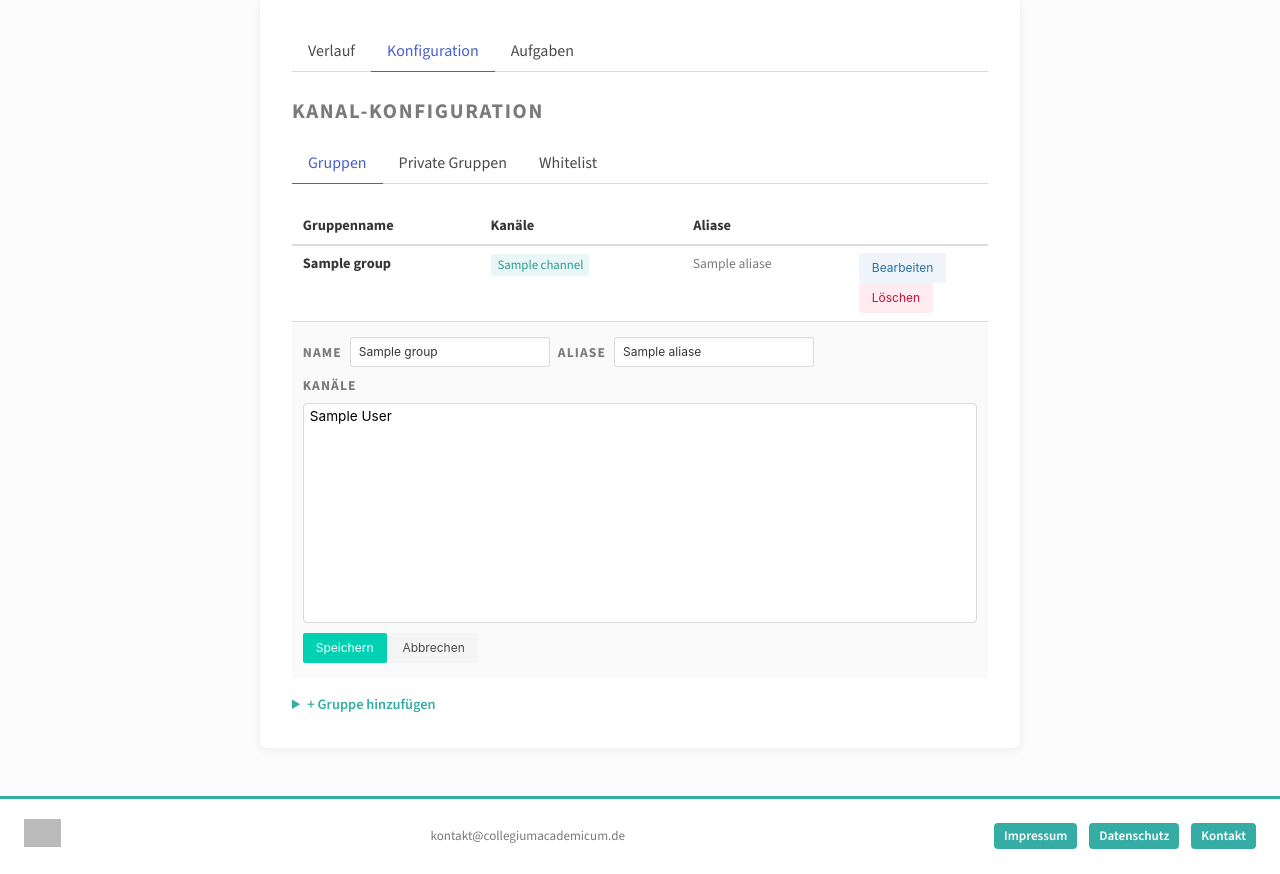
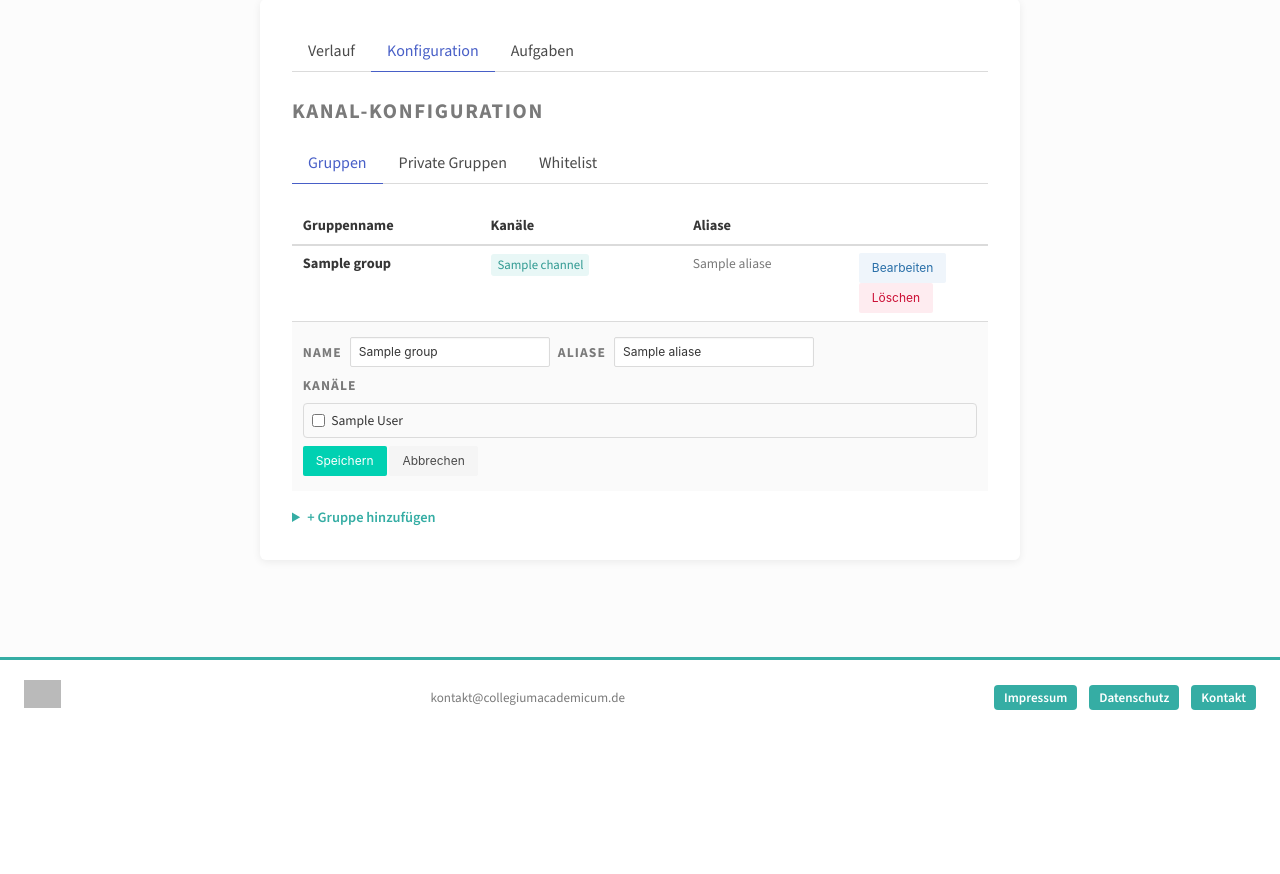
Before and after one commit to CollegiumAcademicum/mattermost_bots, a Django app: page /admin-dashboard/config/ in a window 1280 px wide, after a click on "Bearbeiten". Shown: the part 65-939 px from the top of the page. After the commit the page ends 775 px from the top, so only its background shows below. Run offline with Django 4.2, Linux system fonts and the light colour scheme; a user stored in the database is signed in; tables that the repository leaves empty hold one stand-in row (values such as "Sample post"); a database or web service that is not in the repository returns one stand-in record (values such as "Sample title"); data that the repository does not hold is empty; parts of the project's set-up code (start-up, migrations or seed data) failed here and were passed over; grey boxes are pictures that could not be loaded.

Commit message:
feat(webui): replace multi-select with checkboxes for channel selection in admin config
Co-Authored-By: Claude Sonnet 4.6 <noreply@anthropic.com>
Claude-Session: https://claude.ai/code/session_01EoA6cNVy2p8nGaY86if94K

```diff
--- a/webui/broadcast/admin_dashboard/templates/admin_dashboard/config.html
+++ b/webui/broadcast/admin_dashboard/templates/admin_dashboard/config.html
@@ -81,15 +81,16 @@
               </div>
               <div>
                 <label class="ca-label" style="font-size:0.85rem;">Kanäle</label>
-                <select name="channels" multiple size="10"
-                  style="width:100%;height:220px;font-size:0.85rem;border:1px solid #dbdbdb;border-radius:4px;padding:4px;">
+                <div style="overflow-y:auto;max-height:220px;border:1px solid #dbdbdb;border-radius:4px;padding:4px;">
                   {% for ch in all_channels %}
-                  <option value="{{ ch.id }}"
-                    {% if ch.id in entry.channels %}selected{% endif %}>
+                  <label style="display:flex;align-items:center;gap:0.4rem;padding:2px 4px;font-size:0.85rem;cursor:pointer;">
+                    <input type="checkbox" name="channels" value="{{ ch.id }}"
+                      {% if ch.id in entry.channels %}checked{% endif %}
+                      style="accent-color:var(--ca-teal);">
                     {{ ch.display_name }}
-                  </option>
+                  </label>
                   {% endfor %}
-                </select>
+                </div>
               </div>
               <div>
                 <button type="submit" class="button is-small is-primary">Speichern</button>
@@ -125,12 +126,15 @@
         </div>
         <div>
           <label class="ca-label" style="font-size:0.85rem;">Kanäle</label>
-          <select name="channels" multiple size="10"
-            style="width:100%;height:220px;font-size:0.85rem;border:1px solid #dbdbdb;border-radius:4px;padding:4px;">
+          <div style="overflow-y:auto;max-height:220px;border:1px solid #dbdbdb;border-radius:4px;padding:4px;">
             {% for ch in all_channels %}
-            <option value="{{ ch.id }}">{{ ch.display_name }}</option>
+            <label style="display:flex;align-items:center;gap:0.4rem;padding:2px 4px;font-size:0.85rem;cursor:pointer;">
+              <input type="checkbox" name="channels" value="{{ ch.id }}"
+                style="accent-color:var(--ca-teal);">
+              {{ ch.display_name }}
+            </label>
             {% endfor %}
-          </select>
+          </div>
         </div>
         <div>
           <button type="submit" class="ca-button">Hinzufügen</button>
```
